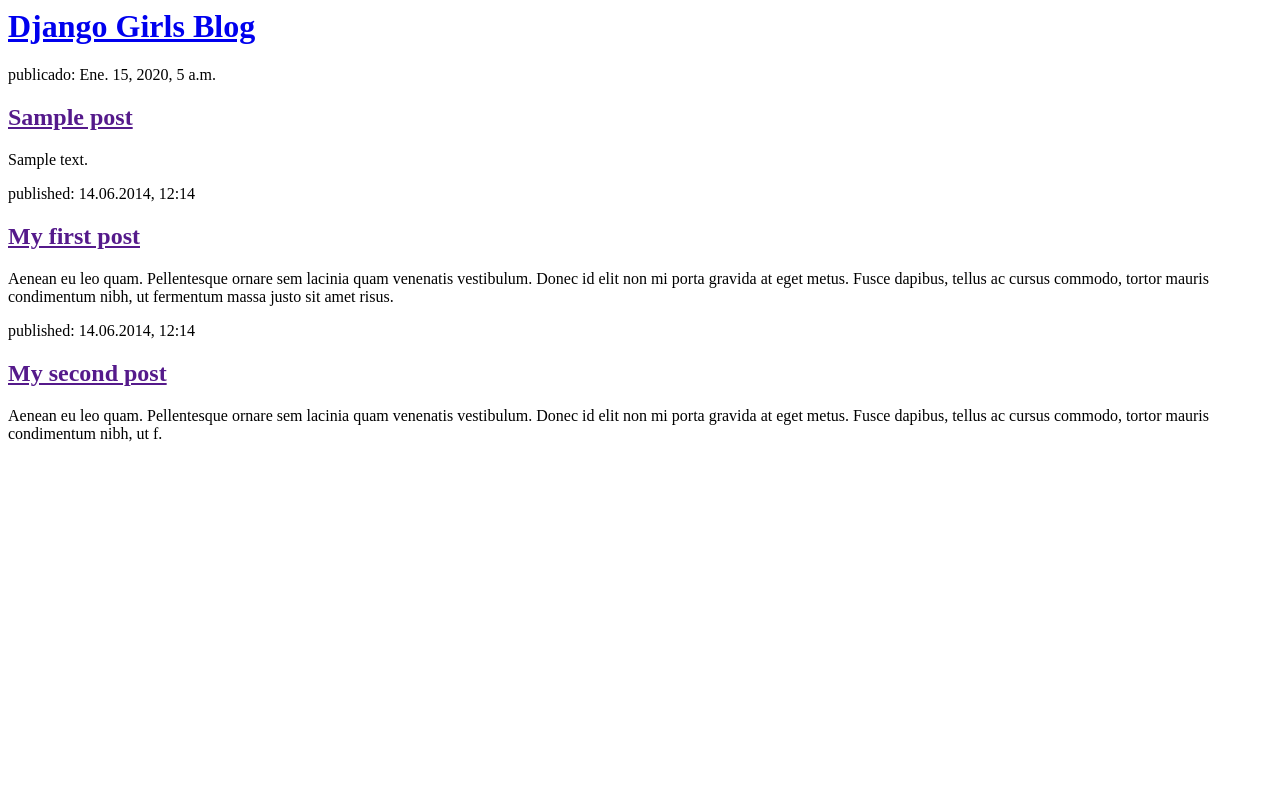
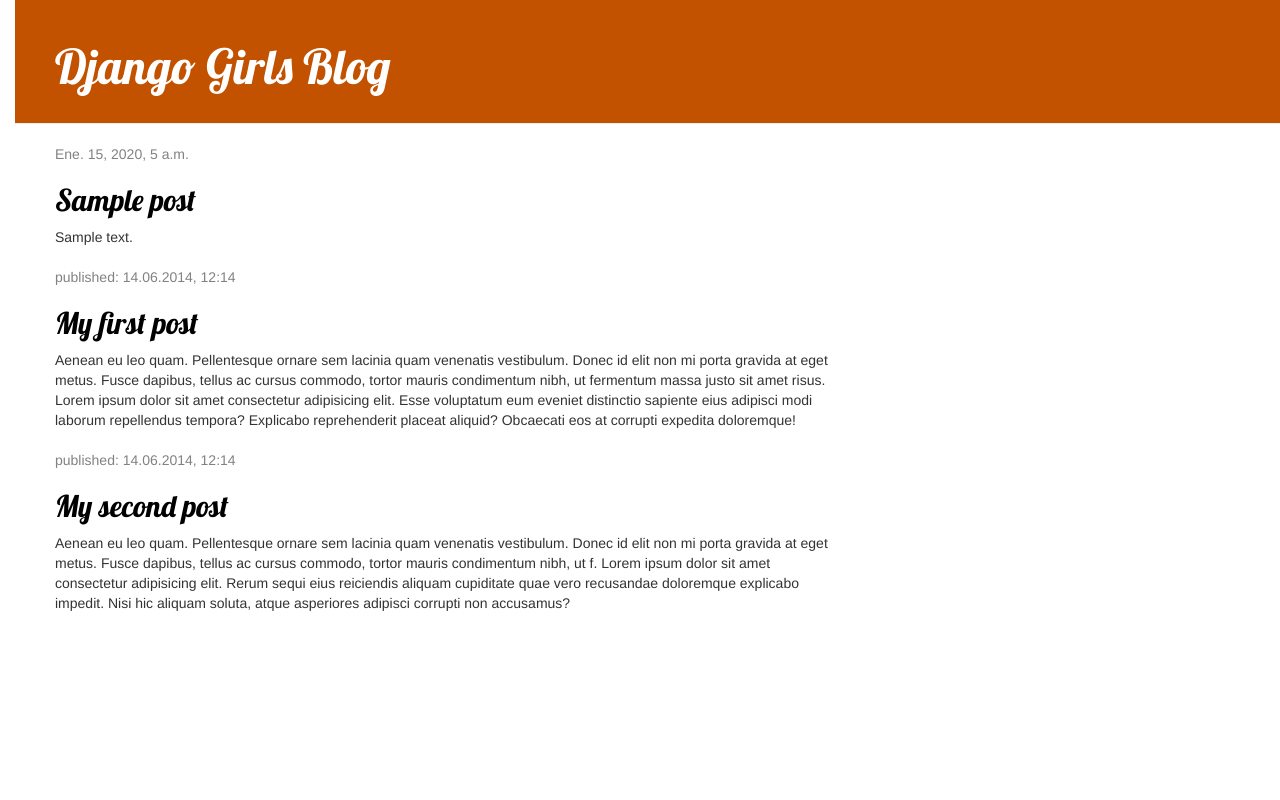
Before and after one commit to genesistaborda/my-first-blog, a Django app: page / in a window 1280 px wide. Run offline with Django 3.2, Linux system fonts and the light colour scheme; tables that the repository leaves empty hold one stand-in row (values such as "Sample post"); some libraries are stand-ins or nearby versions.

Commit message:
Agregadas vistas y plantilla para el detalle del post del blog así como también CSS para el sitio.

```diff
--- /dev/null
+++ b/blog/static/css/blog.css
@@ -0,0 +1,56 @@
+h1 a, h2 a {
+    color: #ca5907;
+    color: #FCA205;
+    font-family: 'Lobster';
+}
+
+body {
+    padding-left: 15px;
+}
+
+.page-header {
+    background-color: #C25100;
+    margin-top: 0;
+    padding: 20px 20px 20px 40px;
+}
+
+.page-header h1, .page-header h1 a, .page-header h1 a:visited, .page-header h1 a:active {
+    color: #ffffff;
+    font-size: 36pt;
+    text-decoration: none;
+}
+
+.content {
+    margin-left: 40px;
+}
+
+h1, h2, h3, h4 {
+    font-family: 'Lobster', cursive;
+}
+
+.date {
+    color: #828282;
+}
+
+.save {
+    float: right;
+}
+
+.post-form textarea, .post-form input {
+    width: 100%;
+}
+
+.top-menu, .top-menu:hover, .top-menu:visited {
+    color: #ffffff;
+    float: right;
+    font-size: 26pt;
+    margin-right: 20px;
+}
+
+.post {
+    margin-bottom: 20px;
+}
+
+.post h2 a, .post h2 a:visited {
+    color: #000000;
+}
--- /dev/null
+++ b/blog/templates/blog/base.html
@@ -0,0 +1,25 @@
+{% load static %}
+<html>
+    <head>
+        <title>Django Girls blog</title>
+        <link rel="stylesheet" href="//maxcdn.bootstrapcdn.com/bootstrap/3.2.0/css/bootstrap.min.css">
+        <link rel="stylesheet" href="//maxcdn.bootstrapcdn.com/bootstrap/3.2.0/css/bootstrap-theme.min.css">
+        <link rel="stylesheet" href="{% static 'css/blog.css' %}">
+        <link href="//fonts.googleapis.com/css?family=Lobster&subset=latin,latin-ext" rel="stylesheet" type="text/css">
+    </head>
+
+    <body>
+        <div class="page-header">
+            <h1><a href="/">Django Girls Blog</a></h1>
+        </div>
+        <div class="content container">
+            <div class="row">
+                <div class="col-md-8">
+                {% block content %}
+                {% endblock %}
+                </div>
+            </div>
+        </div>
+    </body>
+
+</html>
--- a/blog/templates/blog/post_list.html
+++ b/blog/templates/blog/post_list.html
@@ -1,31 +1,53 @@
-<html>
-    <head>
-        <title>Django Girls blog</title>
-    </head>
+{% extends 'blog/base.html' %}
 
-    <body>
-        <div>
-            <h1><a href="/">Django Girls Blog</a></h1>
+
+    {% block content %}
+        <div class="row">
+            {% for post in posts %}
+                <div class="post">
+                    <div class="date">
+                        {{ post.published_date }}
+                    </div>
+                    <h2><a href="{% url 'post_detail' pk=post.pk %}">{{ post.title }}</a></h2>
+                    <p>{{ post.text|linebreaksbr }}</p>
+                </div>
+            {% endfor %}
         </div>
 
-        {% for post in posts %}
-            <div>
-                <p> publicado: {{ post.published_date }}</p>
-                <h2><a href="">{{ post.title }}</a></h2>
-                <p>{{ post.text|linebreaksbr }}</p>
-            </div>
-        {% endfor %}
 
-        <div>
-            <p>published: 14.06.2014, 12:14</p>
-            <h2><a href="">My first post</a></h2>
-            <p>Aenean eu leo quam. Pellentesque ornare sem lacinia quam venenatis vestibulum. Donec id elit non mi porta gravida at eget metus. Fusce dapibus, tellus ac cursus commodo, tortor mauris condimentum nibh, ut fermentum massa justo sit amet risus.</p>
+
+        <div class="row">
+            {% for post in posts %}
+                <div class="post">
+                    <div class="date">
+                        <p>published: 14.06.2014, 12:14</p>
+                    </div>
+                    <h2><a href="">My first post</a></h2>
+                    <p>Aenean eu leo quam. Pellentesque ornare sem lacinia quam venenatis vestibulum. Donec id elit non mi porta
+                        gravida at eget metus. Fusce dapibus, tellus ac cursus commodo, tortor mauris condimentum nibh, ut fermentum
+                        massa justo sit amet risus. Lorem ipsum dolor sit amet consectetur adipisicing elit. Esse voluptatum eum
+                        eveniet distinctio sapiente eius adipisci modi laborum repellendus tempora? Explicabo reprehenderit placeat
+                        aliquid? Obcaecati eos at corrupti expedita doloremque!
+                    </p>
+                </div>
+            {% endfor %}
         </div>
 
-        <div>
-            <p>published: 14.06.2014, 12:14</p>
-            <h2><a href="">My second post</a></h2>
-            <p>Aenean eu leo quam. Pellentesque ornare sem lacinia quam venenatis vestibulum. Donec id elit non mi porta gravida at eget metus. Fusce dapibus, tellus ac cursus commodo, tortor mauris condimentum nibh, ut f.</p>
+
+
+        <div class="row">
+            {% for post in posts %}
+                <div class="post">
+                    <div class="date">
+                        <p>published: 14.06.2014, 12:14</p>
+                    </div>                    <h2><a href="">My second post</a></h2>
+                    <p>Aenean eu leo quam. Pellentesque ornare sem lacinia quam venenatis vestibulum. Donec id elit non mi porta
+                        gravida at eget metus. Fusce dapibus, tellus ac cursus commodo, tortor mauris condimentum nibh, ut f. Lorem
+                        ipsum dolor sit amet consectetur adipisicing elit. Rerum sequi eius reiciendis aliquam cupiditate quae vero
+                        recusandae doloremque explicabo impedit. Nisi hic aliquam soluta, atque asperiores adipisci corrupti non
+                        accusamus?
+                    </p>
+                </div>
+            {% endfor %}
         </div>
-    </body>
-</html>
+    {% endblock %}
--- a/blog/urls.py
+++ b/blog/urls.py
@@ -3,4 +3,5 @@ from . import views
 
 urlpatterns = [
     path('', views.post_list, name='post_list'),
+    path('post/<int:pk>/', views.post_detail, name='post_detail'),
 ]
--- a/blog/views.py
+++ b/blog/views.py
@@ -1,7 +1,12 @@
 from django.shortcuts import render
 from django.utils import timezone
 from .models import Post
+from django.shortcuts import render, get_object_or_404
 
 def post_list(request):
     posts = Post.objects.filter(published_date__lte=timezone.now()).order_by('published_date')
     return render(request, 'blog/post_list.html', {'posts': posts})
+
+def post_detail(request, pk):
+    post = get_object_or_404(Post, pk=pk)
+    return render(request, 'blog/post_detail.html', {'post': post})
--- a/mysite/urls.py
+++ b/mysite/urls.py
@@ -16,7 +16,10 @@ Including another URLconf
 from django.contrib import admin
 from django.urls import path, include
 
+from django.conf import settings
+from django.conf.urls.static import static
+
 urlpatterns = [
     path('admin/', admin.site.urls),
     path('', include('blog.urls')),
-]
+] + static(settings.STATIC_URL, document_root=settings.STATIC_ROOT)
```
Also changed, not shown: blog/templates/blog/post_detail.html (added, +13 -0 lines).
